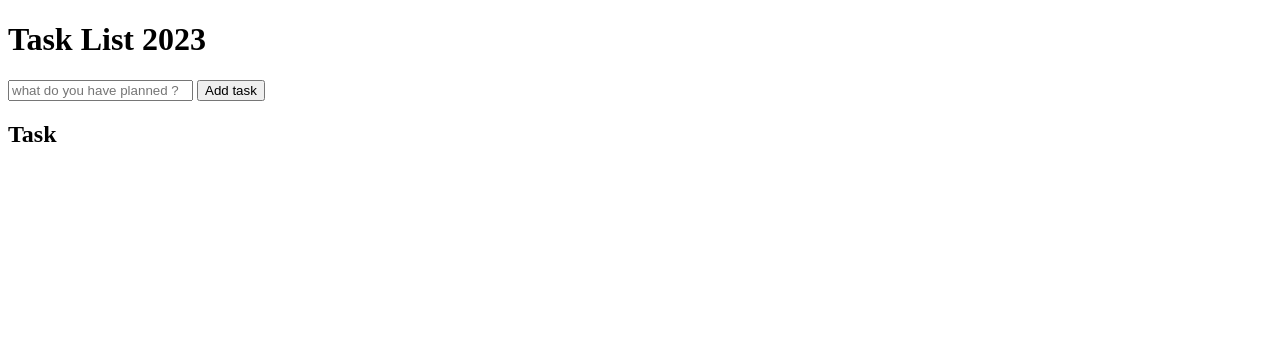
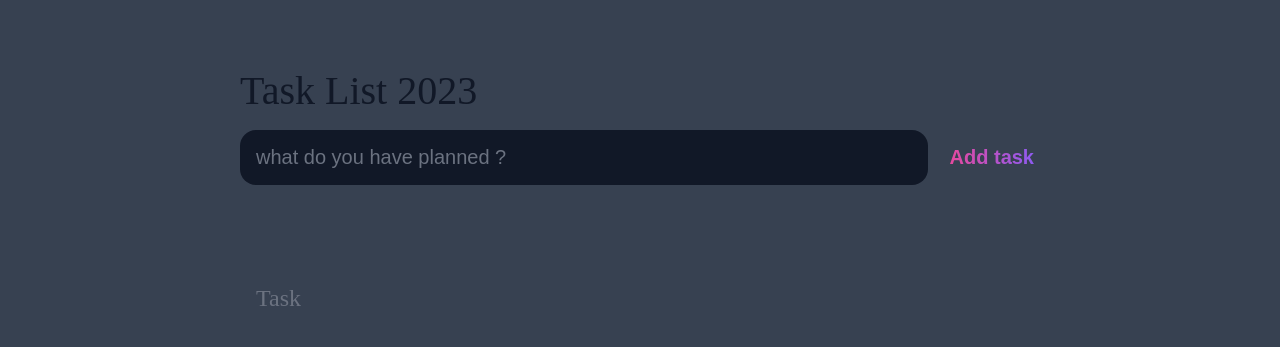
Before and after one commit to Todo-Applist/To-do, a plain HTML site: page todo.html in a window 1280 px wide. Drawn offline with Linux system fonts and the light colour scheme.

Commit message:
Update todo.html

```diff
--- a/todo.html
+++ b/todo.html
@@ -5,7 +5,7 @@
     <meta http-equiv="X-UA-Compatible" content="IE=edge">
     <meta name="viewport" content="width=device-width, initial-scale=1.0">
     <title>TASK LIST</title>
-    <link rel="stylesheet" href="main.css" />
+    <link rel="stylesheet" href="style.css" />
 
 </head>
 <body>
```
